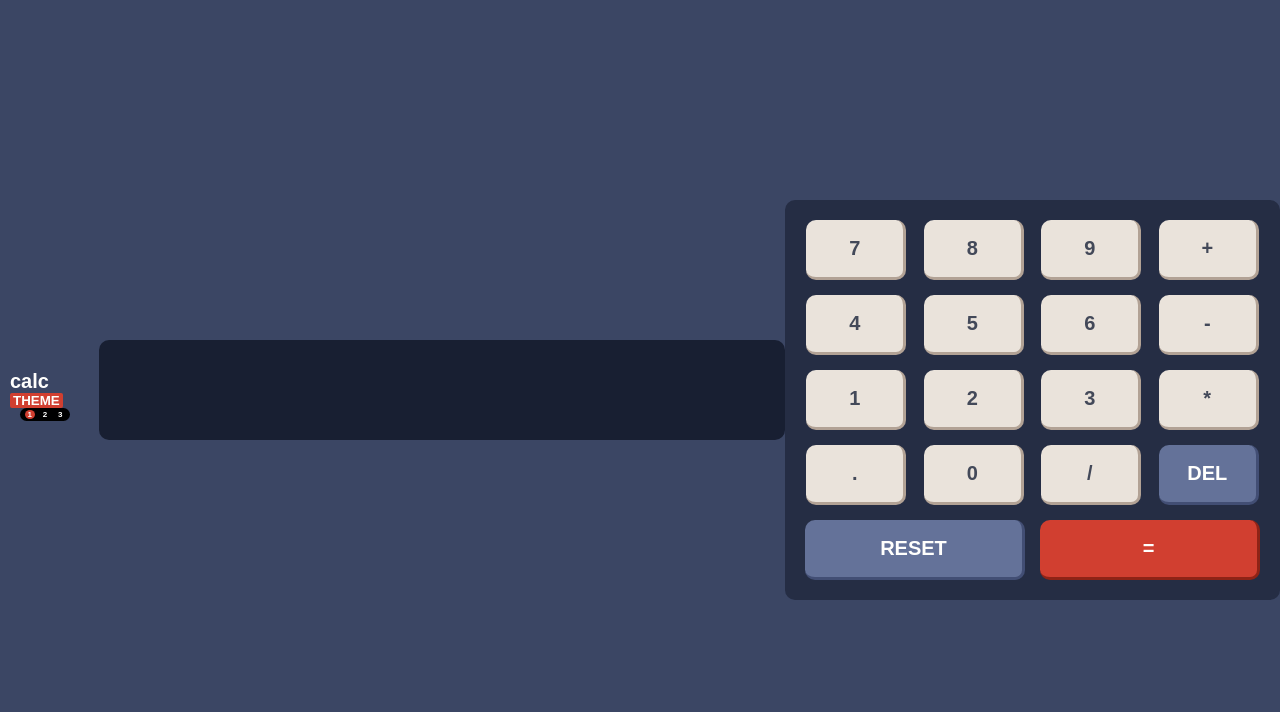
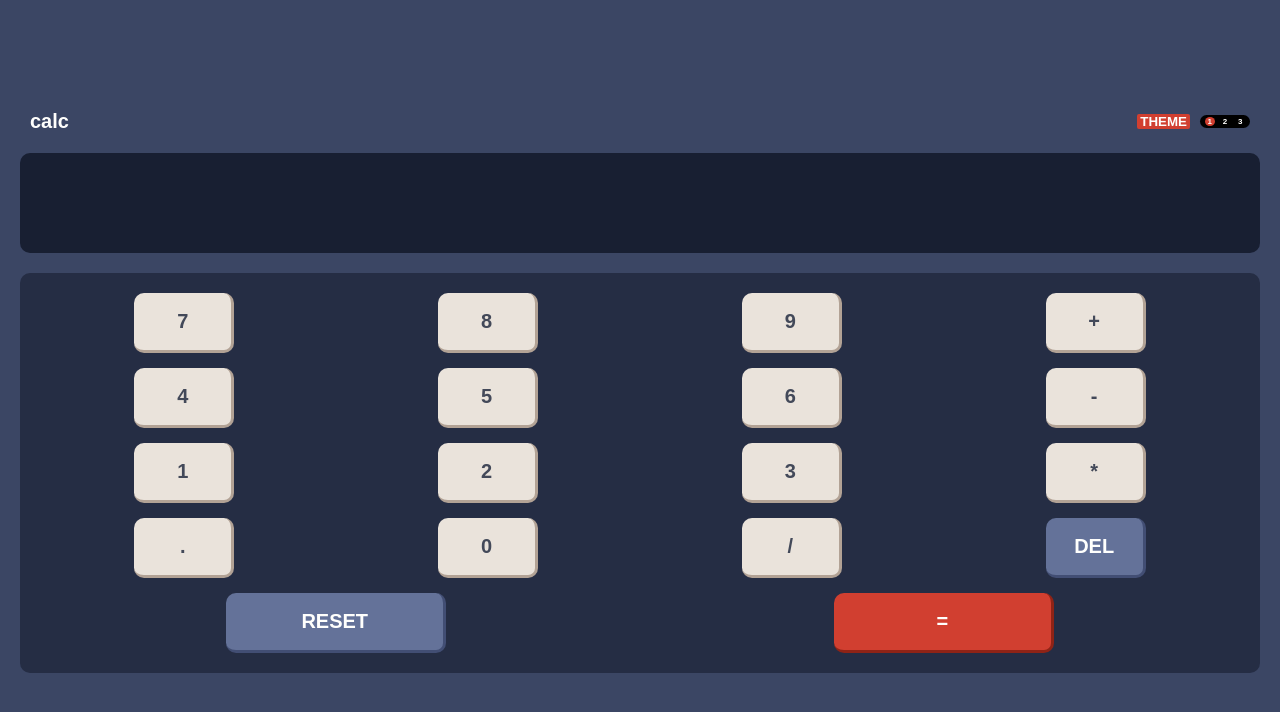
Before and after one commit to renedelcarpio/calculator, a React (Create React App) app: page / in a window 1280 px wide. Shown: the top 712 px of the page. Built offline with nearby package versions, Linux system fonts and the light colour scheme; a web font is replaced by a local one.

Commit message:
sive some styles

```diff
--- a/src/scss/app.scss
+++ b/src/scss/app.scss
@@ -2,20 +2,17 @@
 
 .background {
     display: flex;
+    justify-content: center;
+    align-items: center;
     width: 100vw;
     height: 100vh;
+    padding: 2rem;
     background-color: beige;
-    justify-content: center;
-    align-items: center;
     background-color: $dark-background;
     color: $dark-letter;
 }
 
 .calculator {
-    display: flex;
-    justify-content: center;
-    justify-self: center;
-    align-items: center;
     font-family: $font1;
     width: 100vw;
     height: 60rem;
```
